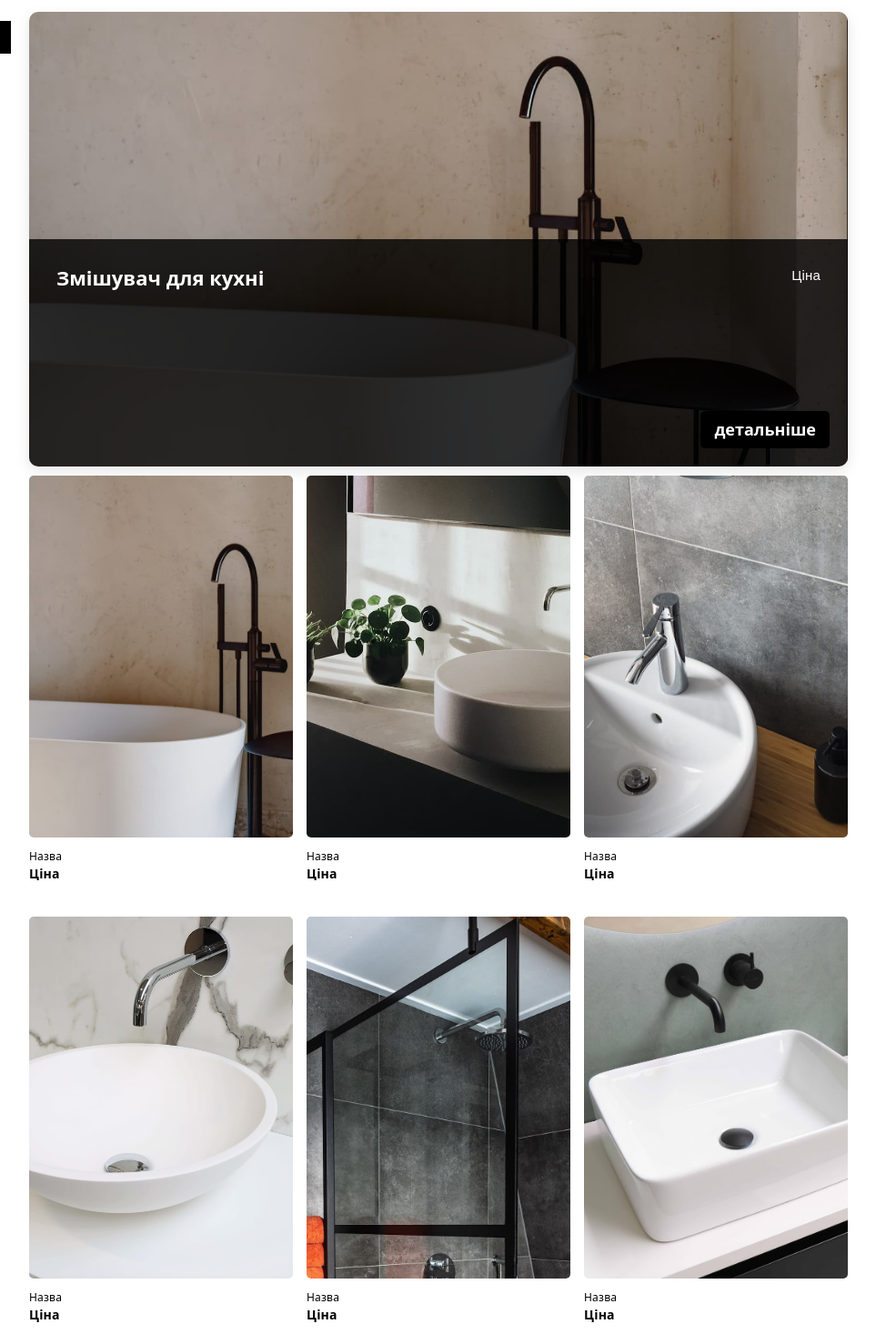
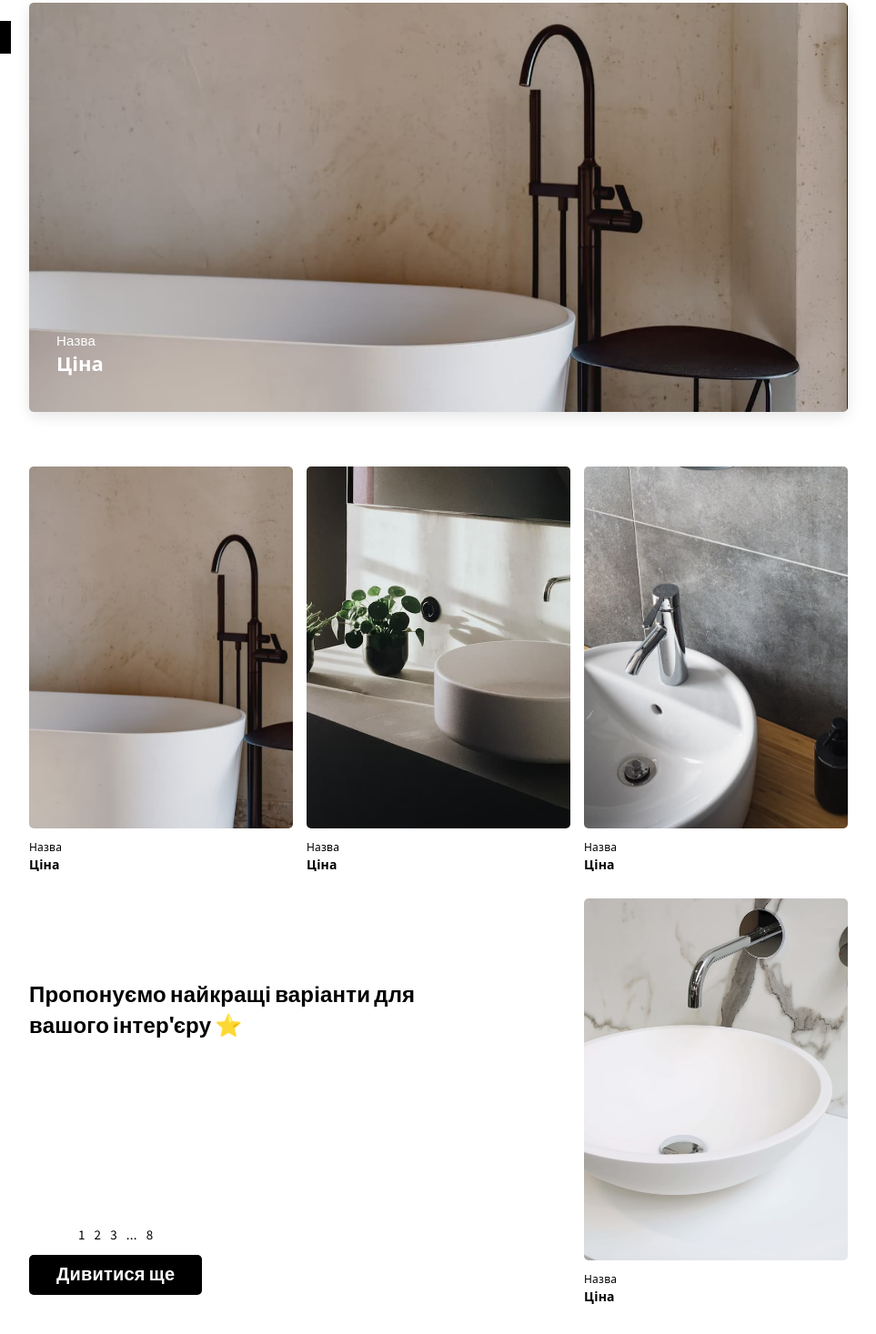
Before and after one commit to slipchenkoanastasiia/Plumbing-shop, a website built with Parcel: page docs/catalog.html in a window 1280 px wide. Shown: the part 560-2027 px from the top of the page at 91% size, without its empty margins (308-1271 px from the left). Built offline with nearby package versions, Linux system fonts and the light colour scheme.

Commit message:
fix prod pg

```diff
--- a/docs/catalog.html
+++ b/docs/catalog.html
@@ -194,6 +194,7 @@
               <div class="product-list-container">
                 <div class="product-list">
                     <div class="product-row">
+                      <div class="catalog-first">
                         <div class="product-item">
                             <svg class="svg-row" width="24" height="24" onclick="toggleColor(event)">
                                 <use href="./media/icons.svg#arrow-right"></use>
@@ -221,18 +222,20 @@
                             <h3 class="title-row">Назва</h3>
                             <p class="caption-row">Ціна</p>
                         </div>
+                      </div>
 
-                        <div class="product-card">
-                          <img src="./media/new1.jpg" alt="Товар 1" class="product-img">
-                          <div class="product-info">
-                              <p class="product-title">Змішувач для кухні</p>
-                              <p class="product-price">Ціна</p>
+                      <div class="catalog-card">
+                        <div class="catalog-img-wrapper">
+                            <img src="./media/new1.jpg" alt="Товар 1" class="catalog-img">
                         </div>
-                          <div class="button-container">
-                            <button class="details-btn">детальніше</button>
+                        <div class="catalog-info">
+                            <p class="catalog-title">Назва</p>
+                            <p class="catalog-price">Ціна</p>
                         </div>
                     </div>
 
+
+                      <div class="catalog-second">
                         <div class="product-item">
                             <svg class="svg-row" width="24" height="24" onclick="toggleColor(event)">
                                 <use href="./media/icons.svg#arrow-right"></use>
@@ -260,35 +263,14 @@
                             <h3 class="title-row">Назва</h3>
                             <p class="caption-row">Ціна</p>
                         </div>
-                        <div class="product-item">
-                            <svg class="svg-row" width="24" height="24" onclick="toggleColor(event)">
-                                <use href="./media/icons.svg#arrow-right"></use>
-                            </svg>
-                            <div class="image-wrapper"><img src="./media/sale2.jpg" alt="#" width="236" height="368" loading="lazy">
                     </div>
-                            <h3 class="title-row">Назва</h3>
-                            <p class="caption-row">Ціна</p>
+
+                    <div class="catalog-third">
+                      <div class="catalog-left">
+                          <div class="catalog-text">
+                              <p>Пропонуємо найкращі варіанти для вашого інтер'єру  &#11088</p>
                           </div>
-                        <div class="product-item">
-                            <svg class="svg-row" width="24" height="24" onclick="toggleColor(event)">
-                                <use href="./media/icons.svg#arrow-right"></use>
-                            </svg>
-                            <div class="image-wrapper"><img src="./media/sale1.jpg" alt="#" width="236" height="368" loading="lazy">
-                            </div>
-                            <h3 class="title-row">Назва</h3>
-                            <p class="caption-row">Ціна</p>
-                        </div>
-                        <div class="product-item">
-                            <svg class="svg-row" width="24" height="24" onclick="toggleColor(event)">
-                                <use href="./media/icons.svg#arrow-right"></use>
-                            </svg>
-                            <div class="image-wrapper"><img src="./media/sale3.jpg" alt="#" width="236" height="368" loading="lazy">
-                            </div>
-                            <h3 class="title-row">Назва</h3>
-                            <p class="caption-row">Ціна</p>
-                        </div>
-                    </div>
-                </div>
+                          <div class="pagination-container">
                               <div class="pagination">
                                   <span class="page-number">1</span>
                                   <span class="page-number">2</span>
@@ -297,6 +279,21 @@
                                   <span class="page-number">8</span>
                               </div>
                               <button id="show-more-btn">Дивитися ще</button>
+                          </div>
+                      </div>
+
+                      <div class="product-item">
+                          <svg class="svg-row" width="24" height="24" onclick="toggleColor(event)">
+                              <use href="./media/icons.svg#arrow-right"></use>
+                          </svg>
+                          <div class="image-wrapper">
+                              <img src="./media/sale2.jpg" alt="#" width="236" height="368" loading="lazy">
+                          </div>
+                          <h3 class="title-row">Назва</h3>
+                          <p class="caption-row">Ціна</p>
+                      </div>
+                  </div>
+
             </div>
         </div>
     </div>
--- a/docs/css/catalog.css
+++ b/docs/css/catalog.css
@@ -318,8 +318,177 @@ option:hover {
     color: var(--black);
 }
 
+/* Стилі для карток товарів */
+.catalog-card {
+    width: 100%;
+    height: 450px;
+    position: relative;
+    border-radius: 5px;
+    overflow: hidden;
+    box-shadow: 0 5px 15px rgba(0, 0, 0, 0.1);
+    transition: transform 0.3s ease-in-out;
+    margin-bottom: 50px;
+}
 
-/* Стилі для карток товарів */
+.catalog-img-wrapper {
+    position: relative;
+    width: 100%;
+    height: 100%;
+}
+
+.catalog-img {
+    width: 100%;
+    height: 100%;
+    object-fit: cover;
+    display: block;
+}
+
+.catalog-img-wrapper::after {
+    content: "";
+    position: absolute;
+    top: 0;
+    left: 0;
+    width: 100%;
+    height: 100%;
+    background-color: rgba(0, 0, 0, 0);
+    transition: background-color 0.3s ease-in-out;
+}
+
+.catalog-card:hover .catalog-img-wrapper::after {
+    background-color: rgba(0, 0, 0, 0.5);
+}
+
+.catalog-info {
+    position: absolute;
+    bottom: 0;
+    left: 0;
+    width: 100%;
+    color: var(--white);
+    padding: 30px;
+    z-index: 2;
+}
+
+.catalog-title {
+    font-family: var(--accent-font);
+    text-decoration: none;
+    color: var(--white);
+    font-size: 15px;
+    font-weight: 400;
+    line-height: 1.5;
+    letter-spacing: 0.2px;
+}
+
+.catalog-price {
+    font-size: 22px;
+    font-weight: 700;
+    margin-bottom: 10px;
+    color: var(--white);
+}
+
+.catalog-first {
+    display: flex;
+    flex-wrap: wrap;
+    gap: 10px;
+    justify-content: space-between;
+    margin-bottom: -10px;
+}
+
+.catalog-second {
+    display: flex;
+    flex-wrap: wrap;
+    gap: 10px;
+    justify-content: space-between;
+    margin-bottom: -10px;
+}
+
+.catalog-third {
+    display: flex;
+    align-items: flex-start;
+    justify-content: space-between;
+    gap: 20px;
+}
+
+.catalog-left {
+    display: flex;
+    flex-direction: column;
+    justify-content: space-between;
+    align-items: flex-start;
+    flex-basis: 50%;
+    max-width: 500px;
+    height: 100%;
+}
+
+.catalog-text {
+    align-self: flex-start;
+    margin-top: 90px;
+    font-family: var(--accent-font);
+    text-decoration: none;
+    color: var(--black);
+    font-size: 24px;
+    font-weight: 600;
+    line-height: 1.4;
+    letter-spacing: 0.2px;
+}
+
+.product-item {
+    flex: 1;
+    text-align: center;
+}
+
+/* Пагінація */
+.pagination-container {
+    display: flex;
+    flex-direction: column;
+    align-items: center;
+    margin-top: auto;
+    margin-bottom: 40px;
+}
+
+.pagination {
+    display: flex;
+    flex-direction: inline;
+    gap: 10px;
+    align-items: center;
+}
+
+.page-number {
+    cursor: pointer;
+    font-family: var(--main-font);
+    text-decoration: none;
+    color: var(--black);
+    font-size: 15px;
+    font-weight: 400;
+    line-height: 1.5;
+    letter-spacing: 0.2px;
+}
+
+.page-number:hover {
+    color: var(--medium-gray);
+}
+
+#show-more-btn {
+    width: auto;
+    padding: 12px 30px;
+    background-color: var(--black);
+    color: var(--white);
+    font-family: var(--main-font);
+    font-size: 20px;
+    font-weight: 600;
+    line-height: 1;
+    letter-spacing: 0.2px;
+    border-radius: 5px;
+    cursor: pointer;
+    margin-top: 10px;
+    border: none;
+    border-radius: 5px;
+}
+
+#show-more-btn:hover {
+    background-color: var(--white);
+    color: var(--black);
+    border: 1px solid #000;
+}
+
 .product-list-container {
     display: flex;
     flex-direction: column;
@@ -433,77 +602,3 @@ option:hover {
 .product-item button:hover {
     background-color: #333;
 }
-
-.pagination-container {
-    display: flex;
-    justify-content: space-between;
-    align-items: center;
-    flex-wrap: wrap;
-}
-
-.pagination {
-    display: flex;
-    gap: 15px;
-    align-items: center;
-}
-
-.page-number {
-    cursor: pointer;
-    font-size: 18px;
-    line-height: 1.1;
-    letter-spacing: 0.2px;
-    color: var(--main-text-color);
-    font-family: var(--primary-font);
-    font-weight: 500;
-}
-
-.page-number:hover {
-    cursor: pointer;
-    font-size: 16px;
-    line-height: 1.1;
-    letter-spacing: 0.2px;
-    color: var(--dark-gray-color);
-    font-family: var(--primary-font);
-    font-weight: 400;
-}
-
-.viewed-products {
-    text-align: center;
-}
-
-#show-more-btn {
-    width: auto;
-    padding: 15px 35px;
-    background-color: var(--main-text-color);
-    color: var(--bg-color);
-    border: none;
-    border-radius: none;
-    cursor: pointer;
-    transition: background-color 0.3s;
-    margin: 0 auto;
-    display: block;
-    font-size: 14px;
-    line-height: 1;
-    letter-spacing: 0.3px;
-    font-weight: 600;
-    font-family: var(--primary-font);
-}
-
-#show-more-btn:hover {
-    background-color: var(--bg-color);
-    color: var(--main-text-color);
-    border: 1px solid #000;
-    border-radius: none;
-    cursor: pointer;
-    transition: background-color 0.3s, color 0.3s;
-}
-
-input[type="number"]::-webkit-outer-spin-button,
-input[type="number"]::-webkit-inner-spin-button {
-    -webkit-appearance: none;
-    margin: 0;
-}
-
-input[type="number"] {
-    -moz-animation: textfield;
-}
```
Also changed, not shown: dist/catalog.html, 2 other files. Lines whose indentation alone changed are shown as unchanged.
